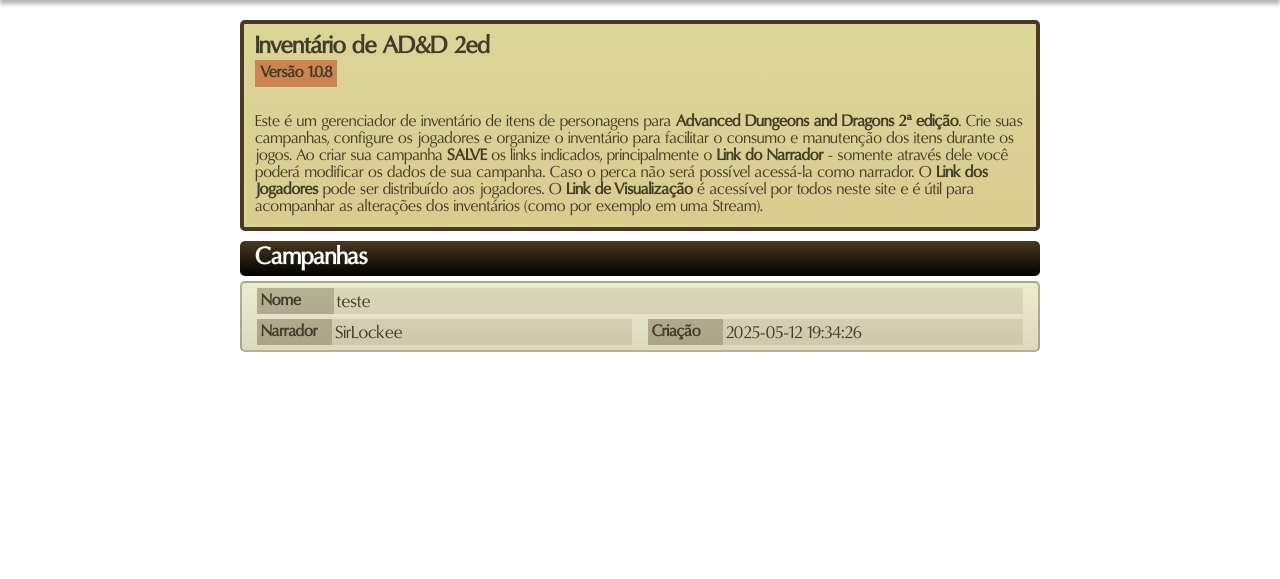
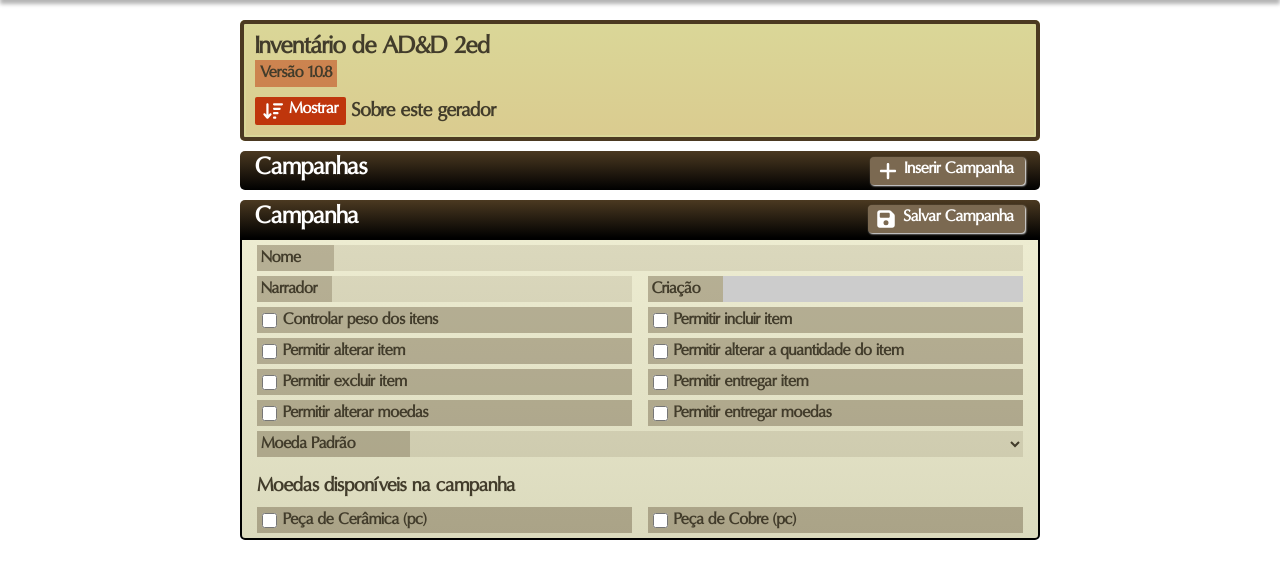
Before and after one commit to lgapontes/adnd, a PHP site: page /inventario.html in a window 1280 px wide. Shown: the part 60-639 px from the top of the page. Run offline with PHP 8.4, Linux system fonts and the light colour scheme; lists and menus that the app fills with data are empty.

Commit message:
criando tela campanha

```diff
--- a/css/style.css
+++ b/css/style.css
@@ -594,7 +594,7 @@
 
 /* Inventário */
 
-div.inventario > h2 {
+div.inventario > div.titulo {
   display: block;
   width: 800px;
   max-width: 95%;
@@ -605,13 +605,64 @@
   margin: 10px auto 0 auto;
   border-radius: 5px;
   box-sizing: border-box;
-  padding: 5px 5px 5px 15px;
+  padding: 5px 0 5px 15px;
+}
 
+div.inventario > div.titulo-editar {
+  border-top-left-radius: 5px;
+  border-top-right-radius: 5px;
+  border-bottom-left-radius: 0;
+  border-bottom-right-radius: 0;
+}
+
+div.inventario > div.titulo > h2 {
+  display: block;
+  float: left;
   font-size: 1.5em;
   color: #ffffff;
 }
 
-div.inventario > div.linha {
+div.inventario > div.titulo > button {
+  display: block;
+  float: right;
+  margin-right: 15px;
+  margin-top: 0.5px;
+  font-size: 1em;
+  color: #ffffff;
+  background-color: #7b6951;
+  box-shadow: 1px 1px 2px #ffffff;
+  border-radius: 4px;
+}
+
+div.inventario > div.titulo > button:hover {
+  background-color: #5b4931;
+}
+
+div.inventario > div.titulo > button > span {
+  display: block;
+  float: right;
+  margin: 0 3px 0 2px;
+  font-size: 1em;
+  color: #ffffff;
+}
+
+div.inventario > div.titulo > button > img {
+  display: block;
+  float: left;
+  margin: 0 5px 0 0;
+  height: 20px;
+  width: 20px;
+}
+
+div.inventario > div.linhas {
+  display: block;
+  margin: 0;
+  padding: 0;
+  border: 0;
+  width: 100%;
+}
+
+div.inventario div.linha {
   display: block;
   width: 800px;
   max-width: 95%;
@@ -624,10 +675,18 @@
   box-sizing: border-box;
   padding: 0 15px 5px 15px;
 
-  border: 2px solid rgba(59, 39, 11, .3);
+  border: 2px solid #000000; /* rgba(59, 39, 11, .3); */
 }
 
-div.inventario > div.linha > div.bloco {
+div.inventario div.linha-editar {
+  margin: 0 auto 5px auto;
+  border-top-left-radius: 0;
+  border-top-right-radius: 0;
+  border-bottom-left-radius: 5px;
+  border-bottom-right-radius: 5px;
+}
+
+div.inventario div.linha div.bloco {
   width: 100%;
   display: block;
   float: left;
@@ -635,7 +694,28 @@
   min-height: 26px;
 }
 
-div.inventario > div.linha > div.bloco > label {
+div.inventario div.linha div.bloco > label.subtitulo {
+  display: block;
+  float: left;
+  width: 100%;
+  box-sizing: border-box;
+  padding: 0;
+  line-height: 30px;
+  font-weight: bold;
+  background-color: rgba(0, 0, 0, 0);
+  font-size: 1.2em;
+  margin-top: 10px;
+}
+
+div.inventario div.linha div.lista {
+  width: 100%;
+  display: block;
+  margin: 0;
+  border: 0;
+  padding: 0;
+}
+
+div.inventario div.linha div.bloco > label {
   display: block;
   float: left;
   width: 20%;
@@ -646,8 +726,12 @@
   background-color: rgba(59, 39, 11, .3);
 }
 
-div.inventario > div.linha > div.bloco > input[type=text],
-div.inventario > div.linha > div.bloco > input[type=number] {
+div.inventario div.linha div.bloco > label.maior {
+  width: 30%;
+}
+
+div.inventario div.linha div.bloco > input[type=text],
+div.inventario div.linha div.bloco > input[type=number] {
   display: block;
   float: left;
   width: 80%;
@@ -661,6 +745,62 @@
 
   font-size: 1.1em;
   background-color: rgba(59, 39, 11, .1);
+}
+
+div.inventario div.linha div.bloco > input[disabled] {
+  background-color: #cccccc;
+  color: #666666;
+}
+
+div.inventario div.linha div.bloco > select {
+  display: block;
+  float: left;
+  width: 70%;
+  height: 26px;
+  text-indent: 3px;
+  background-color: rgba(59, 39, 11, .1);
+}
+
+div.inventario div.linha div.bloco > select > option {
+  font-size: 1.1em;
+  font-family: "Oregon-LDO", sans-serif;
+  color: #423c2b;
+}
+
+div.inventario div.linha div.bloco-checkbox {
+  width: 100%;
+  background-color: rgba(59, 39, 11, .3);
+}
+
+div.inventario div.linha div.bloco-checkbox > label {
+  background-color: rgba(0, 0, 0, 0);
+  width: 90%;
+}
+
+div.inventario div.linha div.bloco-checkbox > input[type=checkbox] {
+  display: block;
+  float: left;
+  width: 15px;
+  height: 15px;
+  margin: 6px 2px 0 5px;
+}
+
+/* Inventário - render */
+
+#campanhas_titulo {
+  display: none;
+}
+
+#campanhas_listar {
+  display: none;
+}
+
+#texto-bloco {
+  display: none;
+}
+
+#texto-botao-esconder {
+  display: none;
 }
 
 /* Configurações por IDs */
@@ -707,30 +847,42 @@
     display: block;
   }
 
-  div.inventario > div.linha > div.menor {
+  div.inventario div.linha div.menor {
     width: 49%;
   }
 
-  div.inventario > div.linha > div.menor:nth-child(odd) {
+  div.inventario div.linha div.menor-direita {
     margin-left: 2%;
   }
 
-  div.inventario > div.linha > div.bloco > label {
+  div.inventario div.linha div.bloco > label {
     width: 10%;
   }
 
-  div.inventario > div.linha > div.bloco > input[type=text],
-  div.inventario > div.linha > div.bloco > input[type=number] {
+  div.inventario div.linha div.bloco > label.maior {
+    width: 20%;
+  }
+
+  div.inventario div.linha div.bloco > select {
+    width: 80%;
+  }
+
+  div.inventario div.linha div.bloco > input[type=text],
+  div.inventario div.linha div.bloco > input[type=number] {
     width: 90%;
   }
 
-  div.inventario > div.linha > div.menor > label {
+  div.inventario div.linha div.menor > label {
     width: 20%;
   }
 
-  div.inventario > div.linha > div.menor > input[type=text],
-  div.inventario > div.linha > div.menor > input[type=number] {
+  div.inventario div.linha div.menor > input[type=text],
+  div.inventario div.linha div.menor > input[type=number] {
     width: 80%;
+  }
+
+  div.inventario div.linha div.bloco-checkbox > label {
+    width: 90%;
   }
 }
 
--- a/inventario.html
+++ b/inventario.html
@@ -31,15 +31,113 @@
     <main class="texto">
       <h2>Inventário de AD&D 2ed</h2>
       <div class="em-construcao" id="texto-formulario-versao">Versão 0.0.1</div>
+
       <br>
+      <button type="button" class="mostrar" id="texto-botao-mostrar">
+        <img src="img/arrow-down-wide-short-solid.svg">
+        <span>Mostrar</span>
+      </button>
+      <button type="button" class="mostrar" id="texto-botao-esconder">
+        <img src="img/arrow-up-wide-short-solid.svg">
+        <span>Esconder</span>
+      </button>
+      <span>Sobre este gerador</span>
+
       <br>
+      <div class="bloco-texto" id="texto-bloco">
         Este é um gerenciador de inventário de itens de personagens para <b>Advanced Dungeons and Dragons 2ª edição</b>. Crie suas campanhas, configure os jogadores e organize o inventário para facilitar o consumo e manutenção dos itens durante os jogos. Ao criar sua campanha <b>SALVE</b> os links indicados, principalmente o <b>Link do Narrador</b> - somente através dele você poderá modificar os dados de sua campanha. Caso o perca não será possível acessá-la como narrador. O <b>Link dos Jogadores</b> pode ser distribuído aos jogadores. O <b>Link de Visualização</b> é acessível por todos neste site e é útil para acompanhar as alterações dos inventários (como por exemplo em uma Stream).
-      <br>
+      </div>
     </main>
 
     <div class="inventario">
+      <!-- Títulos -->
+      <div class="titulo" id="campanhas_titulo">
         <h2>Campanhas</h2>
+        <button>
+          <img src="img/plus-solid.svg" />
+          <span>Inserir Campanha</span>
+        </button>
+      </div>
 
+      <div class="titulo titulo-editar" id="campanhas_editar">
+        <h2>Campanha</h2>
+        <button>
+          <img src="img/floppy-disk-solid.svg" />
+          <span>Salvar Campanha</span>
+        </button>
+      </div>
+
+      <!-- Edição -->
+      <div class="linha linha-editar">
+        <div class="bloco">
+          <label for="campanhas_editar_nome">Nome</label>
+          <input type="text" value="" id="campanhas_editar_nome" name="campanhas_editar_nome">
+        </div>
+        <div class="bloco menor">
+          <label for="campanhas_editar_narrador">Narrador</label>
+          <input type="text" value="" id="campanhas_editar_narrador" name="campanhas_editar_narrador">
+        </div>
+        <div class="bloco menor menor-direita">
+          <label>Criação</label>
+          <input type="text" value="" readonly disabled id="campanhas_editar_data_cadastro">
+        </div>
+
+        <div class="bloco menor bloco-checkbox">
+          <input type="checkbox" id="campanhas_editar_controlar_peso" name="campanhas_editar_controlar_peso">
+          <label for="campanhas_editar_controlar_peso">Controlar peso dos itens</label>
+        </div>
+        <div class="bloco menor menor-direita bloco-checkbox">
+          <input type="checkbox" id="campanhas_editar_permitir_incluir_item" name="campanhas_editar_permitir_incluir_item">
+          <label for="campanhas_editar_permitir_incluir_item">Permitir incluir item</label>
+        </div>
+        <div class="bloco menor bloco-checkbox">
+          <input type="checkbox" id="campanhas_editar_permitir_alterar_item" name="campanhas_editar_permitir_alterar_item">
+          <label for="campanhas_editar_permitir_alterar_item">Permitir alterar item</label>
+        </div>
+        <div class="bloco menor menor-direita bloco-checkbox">
+          <input type="checkbox" id="campanhas_editar_permitir_alterar_quantidade_item" name="campanhas_editar_permitir_alterar_quantidade_item">
+          <label for="campanhas_editar_permitir_alterar_quantidade_item">Permitir alterar a quantidade do item</label>
+        </div>
+        <div class="bloco menor bloco-checkbox">
+          <input type="checkbox" id="campanhas_editar_permitir_excluir_item" name="campanhas_editar_permitir_excluir_item">
+          <label for="campanhas_editar_permitir_excluir_item">Permitir excluir item</label>
+        </div>
+        <div class="bloco menor menor-direita bloco-checkbox">
+          <input type="checkbox" id="campanhas_editar_permitir_entregar_item" name="campanhas_editar_permitir_entregar_item">
+          <label for="campanhas_editar_permitir_entregar_item">Permitir entregar item</label>
+        </div>
+        <div class="bloco menor bloco-checkbox">
+          <input type="checkbox" id="campanhas_editar_permitir_alterar_moedas" name="campanhas_editar_permitir_alterar_moedas">
+          <label for="campanhas_editar_permitir_alterar_moedas">Permitir alterar moedas</label>
+        </div>
+        <div class="bloco menor menor-direita bloco-checkbox">
+          <input type="checkbox" id="campanhas_editar_permitir_entregar_moedas" name="campanhas_editar_permitir_entregar_moedas">
+          <label for="campanhas_editar_permitir_entregar_moedas">Permitir entregar moedas</label>
+        </div>
+
+        <div class="bloco">
+          <label for="campanhas_editar_uuid_medida_padrao" class="maior">Moeda Padrão</label>
+          <select id="campanhas_editar_uuid_medida_padrao" name="campanhas_editar_uuid_medida_padrao"></select>
+        </div>
+
+        <div class="bloco">
+          <label class="subtitulo">Moedas disponíveis na campanha</label>
+        </div>
+        <div class="lista">
+          <div class="bloco menor bloco-checkbox">
+            <input type="checkbox">
+            <label>Peça de Cerâmica (pc)</label>
+          </div>
+          <div class="bloco menor menor-direita bloco-checkbox">
+            <input type="checkbox">
+            <label>Peça de Cobre (pc)</label>
+          </div>
+        </div>
+      </div>
+
+      <!-- Listas -->
+      <div class="linhas" id="campanhas_listar">
+        <!--
         <div class="linha">
           <div class="bloco">
             <label>Nome</label>
@@ -54,6 +152,8 @@
             <input type="text" value="2025-05-12 19:34:26" readonly disabled>
           </div>
         </div>
+        -->
+      </div>
 
     </div>
 
```
Also changed, not shown: js/rolador-inventario.js (+230 -11 lines), img/floppy-disk-solid.svg (added), img/plus-solid.svg (added), 1 other file. Lines whose indentation alone changed are shown as unchanged.
